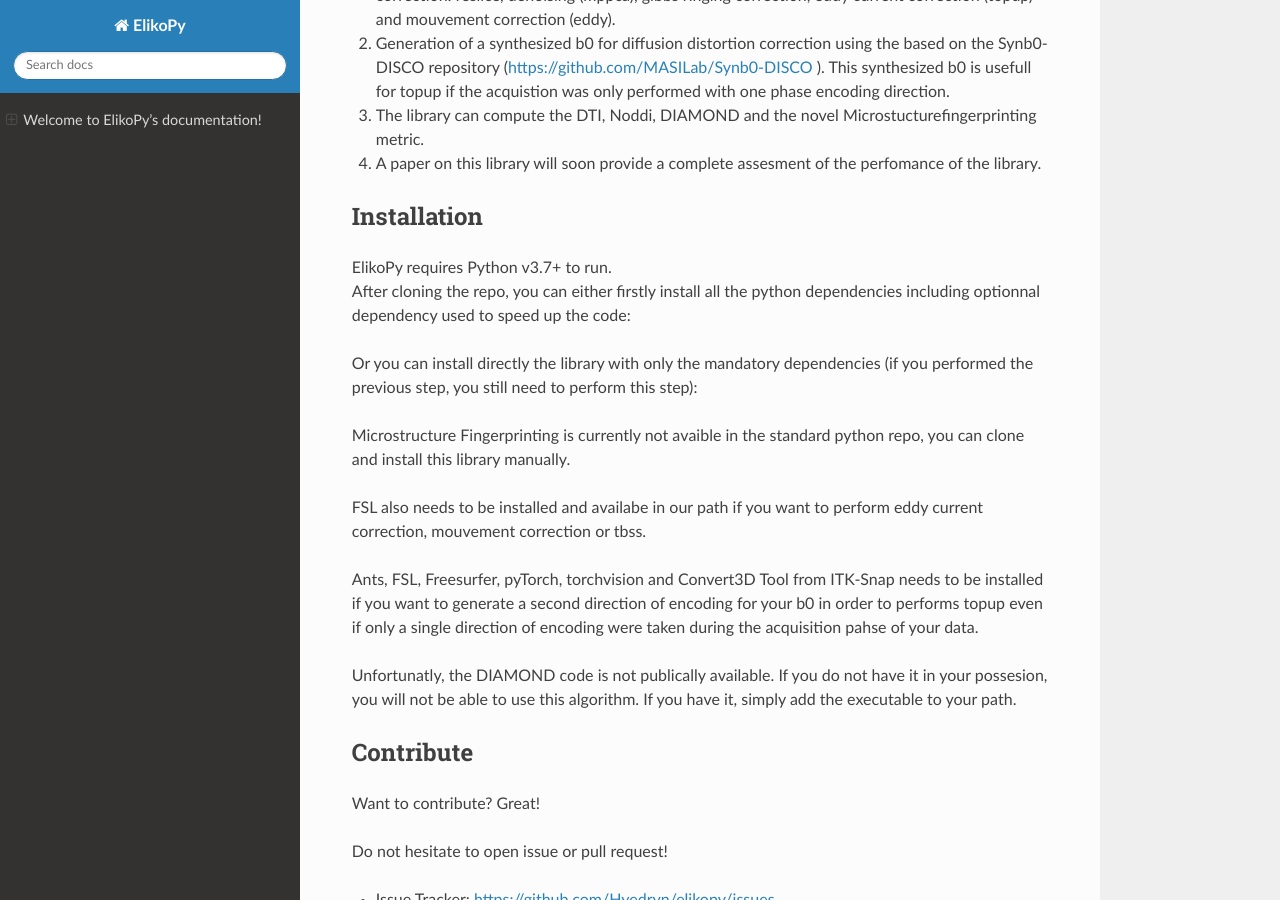
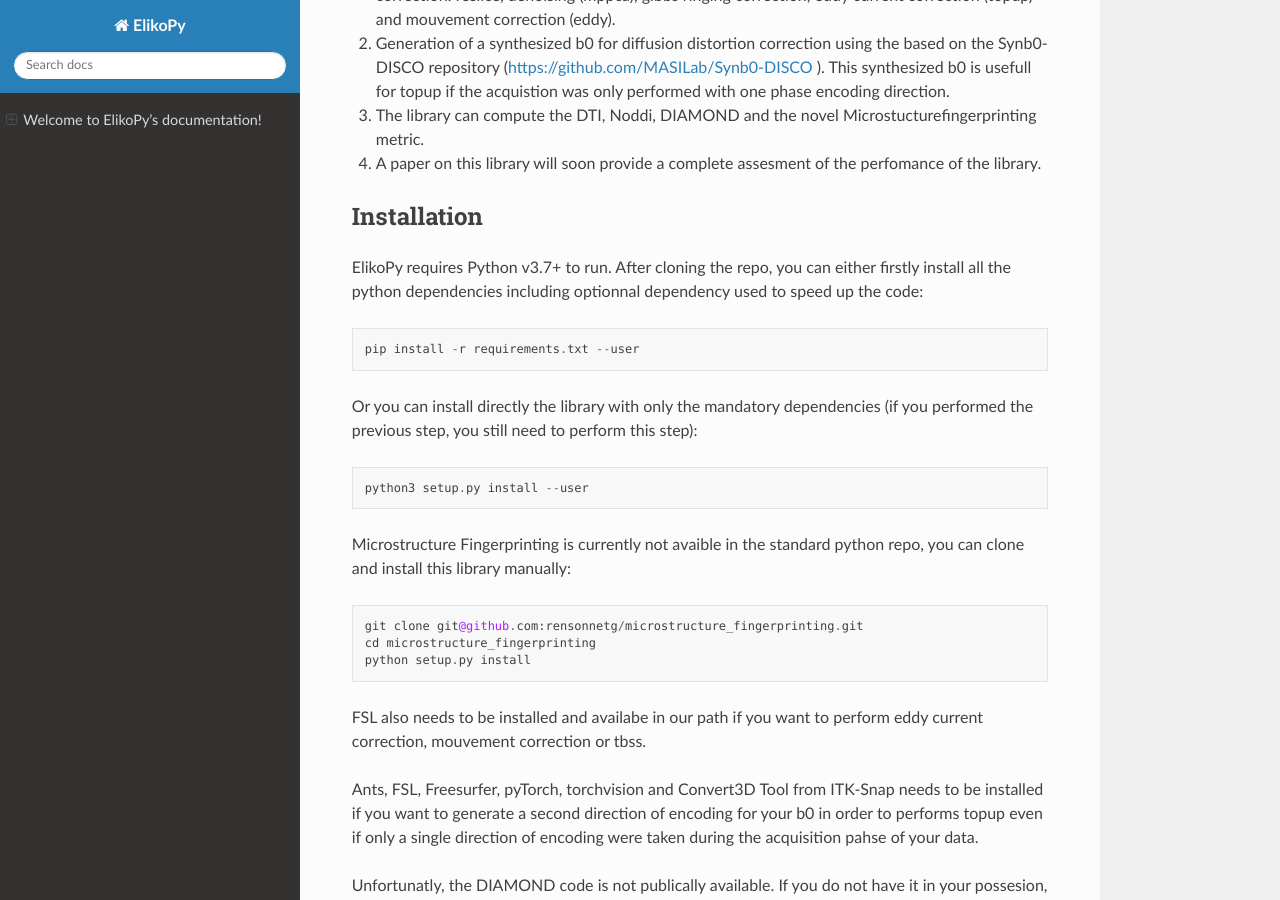
Before and after one commit to Hyedryn/elikopy, a Sphinx documentation site: the page built from docs/index.rst, in a window 1280 px wide and 900 px high, scrolled down 648 px. Built offline with Sphinx 7.4.7 and the Read the Docs theme 2.0.0, drawn with Linux system fonts in a browser that asks for light colours.

Commit message:
Fix in index.rst

```diff
--- a/docs/index.rst
+++ b/docs/index.rst
@@ -35,20 +35,17 @@ Features
 Installation
 ------------
 
-| ElikoPy requires Python v3.7+ to run.
-| After cloning the repo, you can either firstly install all the python dependencies including optionnal dependency used to speed up the code:
+ElikoPy requires Python v3.7+ to run.
+After cloning the repo, you can either firstly install all the python dependencies including optionnal dependency used to speed up the code::
 
-.. code-block:: console
    pip install -r requirements.txt --user
 
-| Or you can install directly the library with only the mandatory dependencies (if you performed the previous step, you still need to perform this step):
+Or you can install directly the library with only the mandatory dependencies (if you performed the previous step, you still need to perform this step)::
 
-.. code-block:: console
    python3 setup.py install --user
 
-| Microstructure Fingerprinting is currently not avaible in the standard python repo, you can clone and install this library manually.
+Microstructure Fingerprinting is currently not avaible in the standard python repo, you can clone and install this library manually::
 
-.. code-block:: console
    git clone git@github.com:rensonnetg/microstructure_fingerprinting.git
    cd microstructure_fingerprinting
    python setup.py install
```
